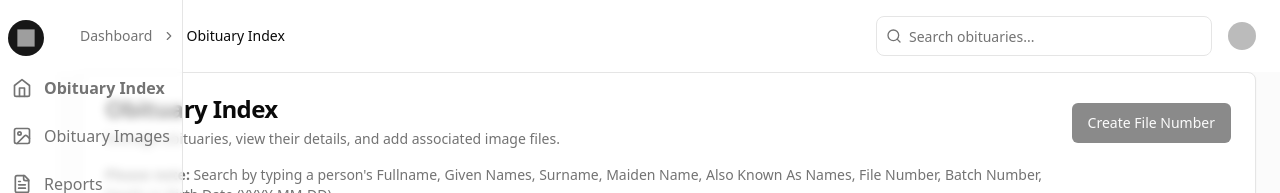
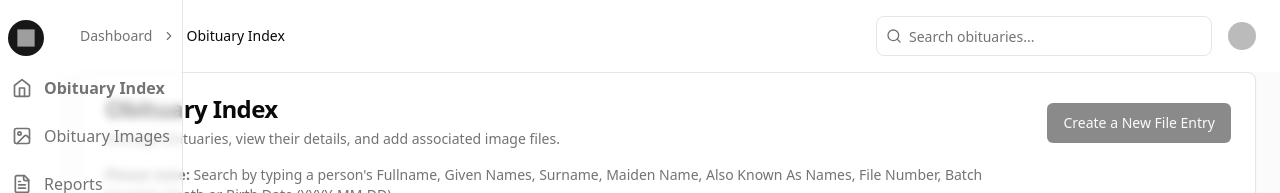
Before and after one commit to kdgs-develop/kdgs-admin-dashboard, a Next.js app: page / in a window 1280 px wide. Shown: the top 193 px of the page. Built offline with nearby package versions, Linux system fonts and the light colour scheme; no server answers; the database is empty; sample sign-in values are in the browser's storage; grey boxes are pictures that could not be loaded; some icons are missing; what minio would draw is missing.

Commit message:
Update obituaries-table.tsx

```diff
--- a/app/(dashboard)/obituaries-table.tsx
+++ b/app/(dashboard)/obituaries-table.tsx
@@ -116,7 +116,7 @@ export function ObituariesTable({
               }
               onClick={() => setIsCreateFileNumberDialogOpen(true)}
             >
-              Create File Number
+              Create a New File Entry
             </Button>
             {/* <Button
               disabled={
```
